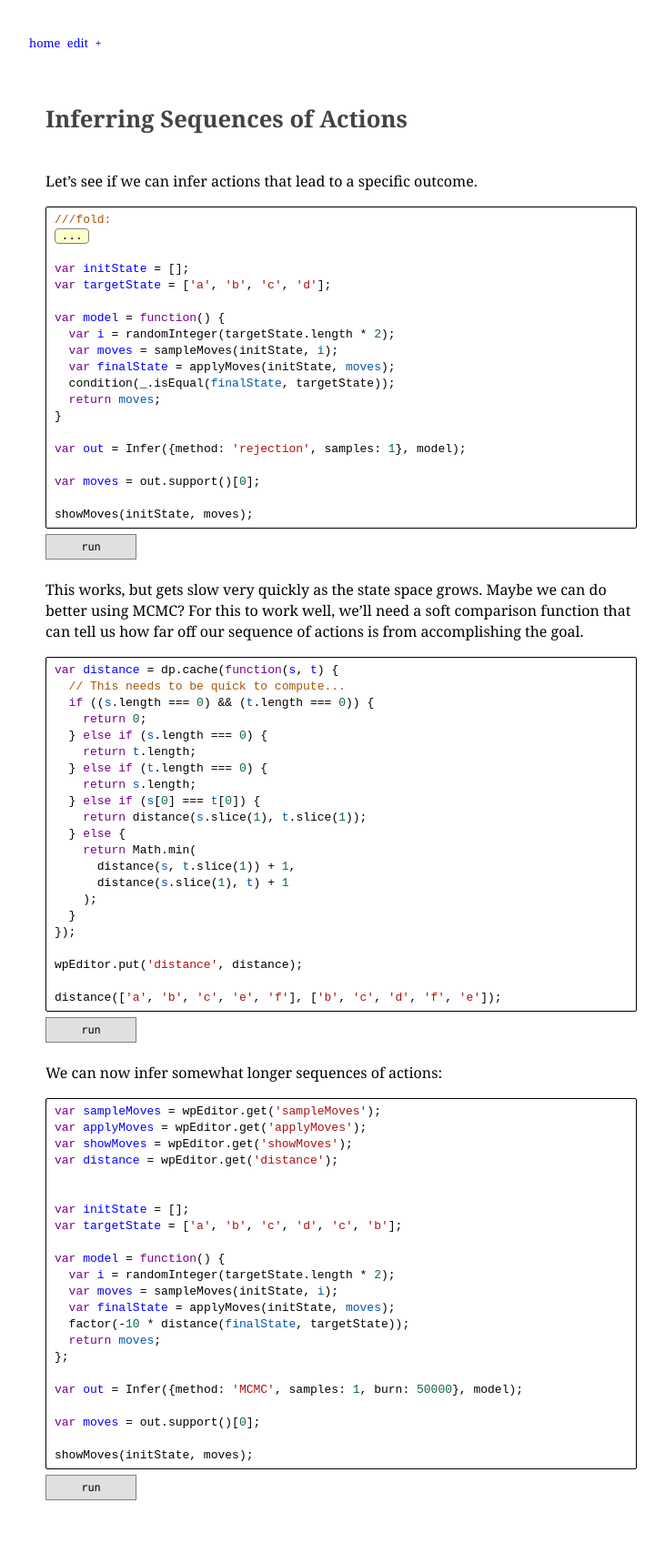
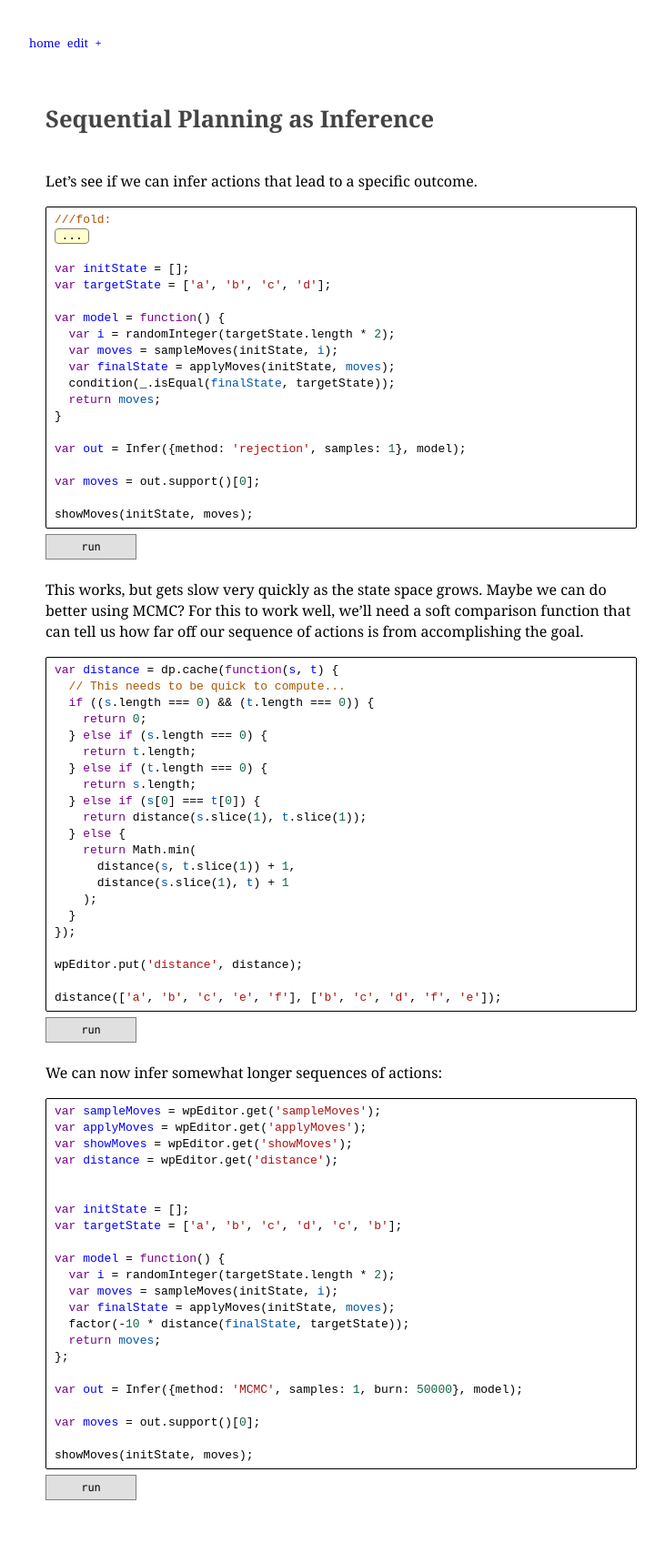
Before and after one commit to stuhlmueller/connoisseur, a Jekyll site: the page built from models/13-inferring-actions.md, in a window 1280 px wide. Shown: the whole page at 91% size, without its empty margins (8-739 px from the left). Built offline with Jekyll 4.4.1, drawn with Linux system fonts in a browser that asks for light colours; nearby versions of some CDN libraries; a script that is not in the unit is left out.

Commit message:
Update title

```diff
--- a/models/13-inferring-actions.md
+++ b/models/13-inferring-actions.md
@@ -1,6 +1,6 @@
 ---
 layout: model
-title: Inferring Sequences of Actions
+title: Sequential Planning as Inference
 ---
 
 Let's see if we can infer actions that lead to a specific outcome.
```
